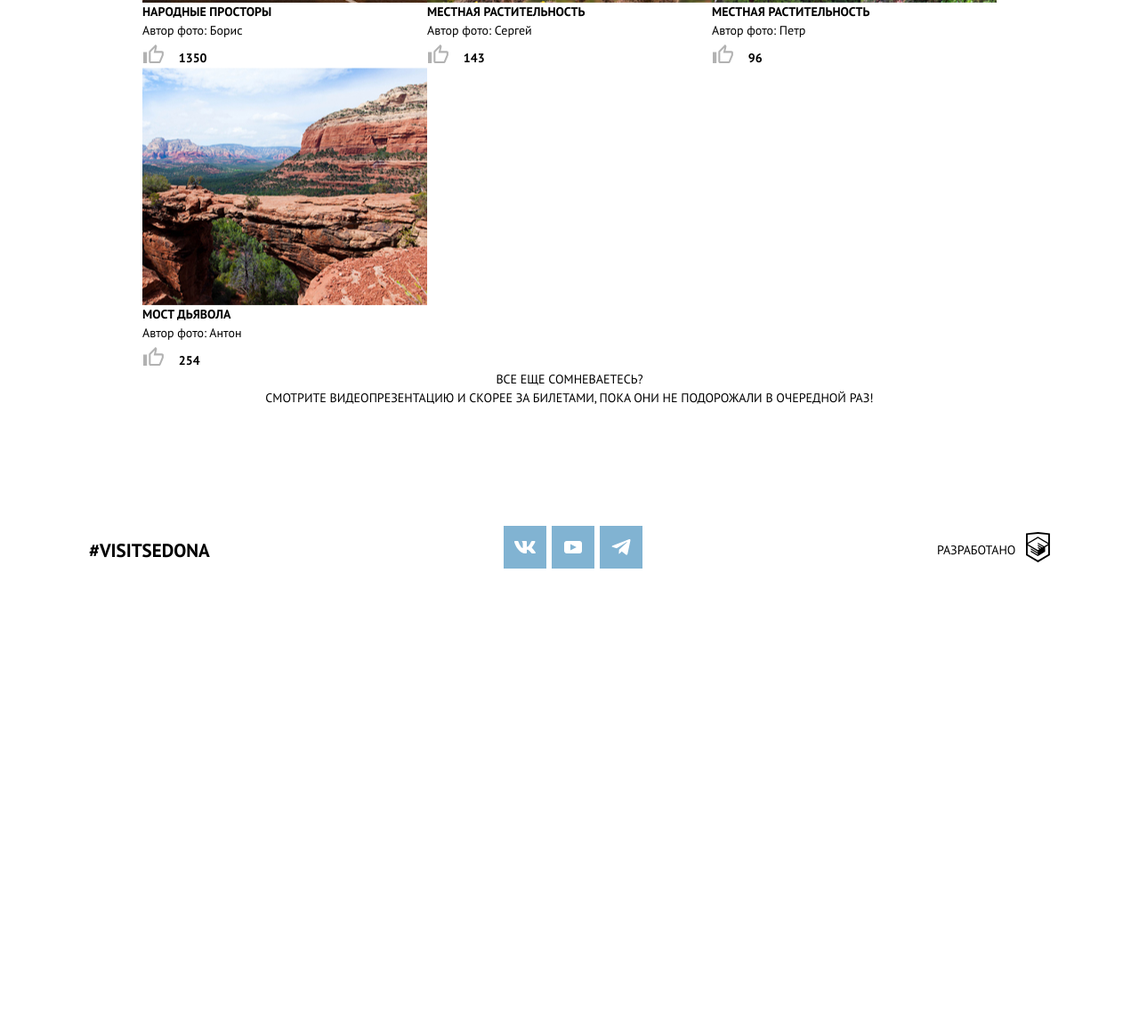
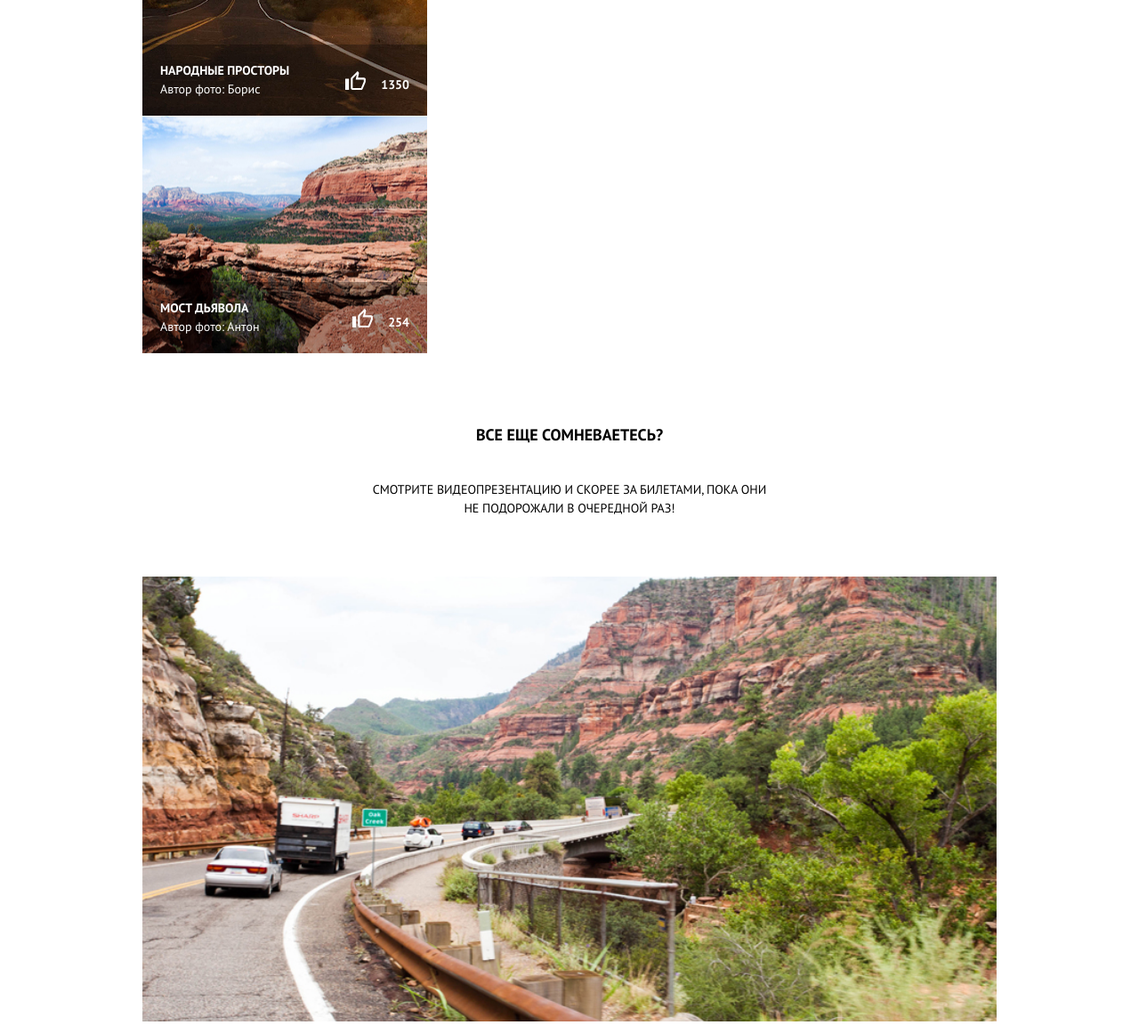
Before and after one commit to htmlacademy-adaptive/1852051-sedona-25, a website: page source/catalog.html in a window 1280 px wide. Shown: the part 917-2069 px from the top of the page at 89% size. Before the commit the page ends 1595 px from the top, so only its background shows below. Drawn offline with nearby package versions, Linux system fonts and the light colour scheme; files that its build step writes are made by us from their sources; files whose address does not match are found by name.

Commit message:
ended desktop version

```diff
--- a/source/catalog.html
+++ b/source/catalog.html
@@ -36,7 +36,7 @@
   <ul class="gallery">
     <li class="gallery__item">
       <div class="gallery__wrap-img">
-        <img class="gallery__img" src="img/mobile-img/photo-11.jpg" height="280" width="280" alt="Просторы">
+        <img class="gallery__img" src="img/mobile-img/photo-11.jpg" height="400" width="1200" alt="Просторы">
       </div>
       <div class="gallery__wrap-description-img">
         <div class="gallery__wrap-description-text">
@@ -96,8 +96,13 @@
     </li>
   </ul>
   <div class="presentation">
-    <p class="presentation-title">Все еще сомневаетесь?</p>
-    <p class="presentation-text">Смотрите видеопрезентацию и скорее за билетами, пока они не подорожали в очередной раз!</p>
+    <div class="presentation__wrap-text">
+      <p class="presentation-title">Все еще сомневаетесь?</p>
+      <p class="presentation-text">Смотрите видеопрезентацию и скорее за билетами, пока они не подорожали в очередной раз!</p>
+    </div>
+    <div class="presentation__wrap-video">
+      <img class="presentation__video-img" src="img/mobile-img/video.jpg" alt="video">
+    </div>
   </div>
 </section>
 <footer class="main-footer">
--- a/source/less/blocks/advantages.less
+++ b/source/less/blocks/advantages.less
@@ -9,6 +9,8 @@
 .advantages__wrapper-background-blue {
   background-color: @color-background;
   color: @color-white;
+  position: relative;
+  z-index: 1;
 }
 
 .advantages__list .advantages__wrapper-background-blue .advantages__title {
--- a/source/less/blocks/contact-info.less
+++ b/source/less/blocks/contact-info.less
@@ -46,6 +46,7 @@
 @media (min-width: @tablet-width) {
   .contact-info__list {
     margin-left: 60px;
+    margin-bottom: 48px;
   }
 
   .contact-info__title {
--- a/source/less/blocks/description-catalog.less
+++ b/source/less/blocks/description-catalog.less
@@ -28,3 +28,9 @@
     margin-right: auto;
   }
 }
+
+@media (min-width: @desktop-width) {
+  .description-catalog {
+    margin-bottom: 65px;
+  }
+}
--- a/source/less/blocks/feedback-review.less
+++ b/source/less/blocks/feedback-review.less
@@ -61,3 +61,18 @@
     margin-left: 62px;
   }
 }
+
+@media (min-width: @desktop-width) {
+  .feedback-review__title {
+    margin-bottom: 55px;
+  }
+
+  .feedback-review__item {
+    margin: 0;
+  }
+
+  .feedback-review__list {
+    justify-content: space-between;
+    margin-bottom: 83px;
+  }
+}
--- a/source/less/blocks/gallery.less
+++ b/source/less/blocks/gallery.less
@@ -11,6 +11,11 @@
   width: 100%;
   height: 280px;
   margin-bottom: 15px;
+}
+
+.gallery__item {
+  padding-top: 24px;
+  padding-bottom: 25px;
 }
 
 .gallery__img {
@@ -57,6 +62,12 @@
     display: grid;
     grid-template-columns: 50% 50%;
     grid-template-rows: 480px 1fr 1fr;
+    margin-bottom: 58px;
+    padding: 0;
+  }
+
+  .gallery__item {
+    padding: 0;
   }
 
   .gallery .gallery__item:first-child {
@@ -64,17 +75,30 @@
     width: 100%;
   }
 
+  .gallery .gallery__item:first-child .gallery__wrap-img {
+    height: 400px;
+  }
+
+  .gallery__item:first-child .gallery__wrap-img .gallery__img {
+    height: 400px;
+  }
+
   .gallery__wrap-img {
     height: 267px;
     margin-bottom: 0;
   }
 
-  .gallery__item:first-child .gallery__img {
-    height: 400px;
+  .gallery__img {
+    height: 267px;
   }
 
-  .gallery__img {
-    height: 267px;
+  .gallery__wrap-description-img {
+    display: flex;
+    justify-content: space-between;
+    padding: 0 20px;
+    height: 80px;
+    align-items: center;
+    background-color: @background-form-element;
   }
 }
 
@@ -83,5 +107,44 @@
     display: grid;
     grid-template-columns: 1fr 1fr 1fr;
     grid-template-rows: 1fr 1fr;
+    height: 667px;
+    margin-bottom: 62px;
+  }
+
+  .gallery .gallery__item:first-child {
+    grid-column: 1/4;
+  }
+
+  .gallery__item,
+  .gallery__img {
+    position: relative;
+    z-index: 0;
+  }
+
+  .gallery__wrap-description-img {
+    position: absolute;
+    color: @color-white;
+    z-index: 10;
+    bottom: 0;
+    width: 100%;
+    padding: 0;
+    background-color: rgba(0, 0, 0, 0.3);
+  }
+
+  .gallery__item:not(:first-child) {
+    height: 267px;
+  }
+
+  .gallery__wrap-description-text {
+    padding-left: 20px;
+  }
+
+  .gallery__wrap-likes {
+    padding-right: 20px;
+  }
+
+  .gallery__button {
+    background-image: url("../img/catalog-img/like-white.svg");
+    background-color: rgba(0, 0, 0, 0.01);
   }
 }
--- a/source/less/blocks/main-footer.less
+++ b/source/less/blocks/main-footer.less
@@ -31,7 +31,6 @@
     height: 120px;
     margin-left: 60px;
     margin-right: 60px;
-    margin-top: 100px;
   }
 
   .main-footer__copyright {
--- a/source/less/blocks/main-header.less
+++ b/source/less/blocks/main-header.less
@@ -25,7 +25,7 @@
   height: 29px;
   background-color: @color-white;
   right: 0;
-  bottom: 0;
+  bottom: -1px;
   clip-path: polygon(0 0%, 50% 100%, 100% 0, 100% 100%, 0 100%);
 }
 
@@ -49,22 +49,16 @@
 
 @media (min-width: @tablet-width) {
   .main-header__wrapper {
-    background: url("../img/desctop-img/text-decor-header.svg") no-repeat center, url("../img/tablet-img/background-header.svg") no-repeat center;
+    background: url("../img/desctop-img/text-decor-header.svg") no-repeat center, url("../img/desctop-img/background-header.jpg") no-repeat center;
     height: 518px;
     color: @color-white;
     margin-bottom: 47px;
   }
 
   .main-header__wrapper-form {
-    background: url("../img/form-img/sedona-desctop.svg") no-repeat center, url("../img/desctop-img/background-header.jpg") no-repeat center;
+    background: url("../img/form-img/sedona-desctop.svg") no-repeat center, url("../img/tablet-img/background-header.svg") no-repeat center;
     height: 290px;
     margin-bottom: 64px;
-  }
-
-  .main-header__wrapper::after {
-    bottom: -1px;
-    right: -1px;
-    clip-path: polygon(0 0%, 250px 33px, 250px 0, 50% 100%, 950px 0, 950px 33px, 100% 0, 100% 100%, 0 100%);
   }
 }
 
@@ -86,6 +80,9 @@
 
   .main-header__wrapper::after {
     height: 58px;
+    width: 101%;
+    right: -6px;
+    bottom: -1px;
     clip-path: polygon(0 0%, 250px 33px, 250px 0, 50% 100%, 950px 0, 950px 33px, 100% 0, 100% 100%, 0 100%);
   }
 }
--- a/source/less/blocks/name-user.less
+++ b/source/less/blocks/name-user.less
@@ -56,10 +56,18 @@ input[value] {
   .name-user__item {
     margin-right: 43px;
   }
+
+  .name-user__list {
+    margin-bottom: 48px;
+  }
 }
 
 @media (min-width: @desktop-width) {
   .name-user__item {
     margin-right: 63px;
   }
+
+  .name-user__list {
+    margin-bottom: 56px;
+  }
 }
--- /dev/null
+++ b/source/less/blocks/presentation.less
@@ -0,0 +1,65 @@
+.presentation {
+  margin-right: auto;
+  margin-left: auto;
+  width: 100%;
+}
+
+.presentation__wrap-text {
+  width: 266px;
+  margin-right: auto;
+  margin-left: auto;
+}
+
+.presentation-title {
+  font-size: 18px;
+  font-weight: 700;
+  line-height: 26px;
+  padding-top: 17px;
+  margin-bottom: 38px;
+}
+
+.presentation-text {
+  margin-bottom: 38px;
+}
+
+.presentation__wrap-video {
+  position: relative;
+  overflow: hidden;
+  width: 100%;
+  height: 177px;
+  margin-bottom: 29px;
+}
+
+.presentation__video-img {
+  position: absolute;
+  top: 50%;
+  left: 50%;
+  transform: translate(-50%, -50%);
+  width: 100%;
+  height: 177px;
+  object-fit: cover;
+}
+
+@media (min-width: @tablet-width) {
+  .presentation__wrap-text {
+    width: 445px;
+  }
+
+  .presentation-text {
+    margin-bottom: 66px;
+  }
+
+  .presentation__wrap-video {
+    height: 500px;
+  }
+
+  .presentation__video-img {
+    height: 500px;
+  }
+}
+
+@media (min-width: @desktop-width) {
+  .presentation__wrap-video {
+    margin-bottom: 120px;
+  }
+}
--- a/source/less/blocks/sights.less
+++ b/source/less/blocks/sights.less
@@ -47,3 +47,19 @@
     grid-template-rows: 1fr 1fr;
   }
 }
+
+@media (min-width: @desktop-width) {
+  .sights__title {
+    margin-bottom: 69px;
+  }
+
+  .sights__list {
+    display: flex;
+    flex-direction: row;
+    margin: 0 0 97px;
+  }
+
+  .sights__item {
+    margin: 0;
+  }
+}
--- a/source/less/style.less
+++ b/source/less/style.less
@@ -31,3 +31,4 @@
 @import "blocks/line.less";
 @import "blocks/page-catalog.less";
 @import "blocks/description-catalog.less";
+@import "blocks/presentation.less";
```
Also changed, not shown: source/img/catalog-img/like-white.svg (added), source/img/mobile-img/video.jpg (added), source/index.html (indentation only).
